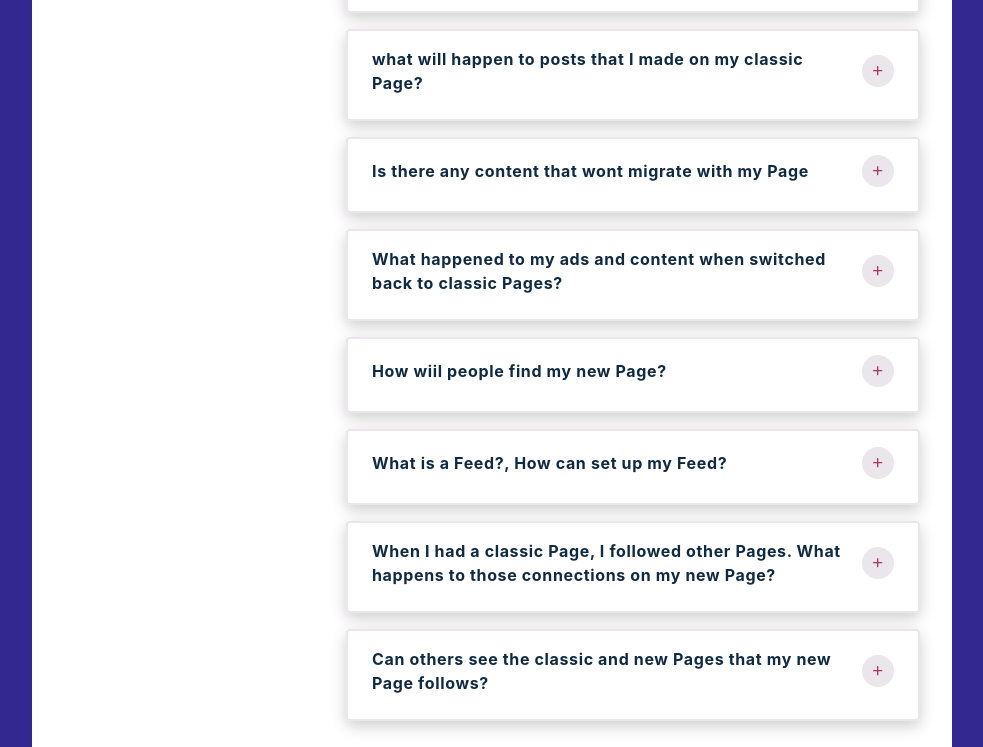
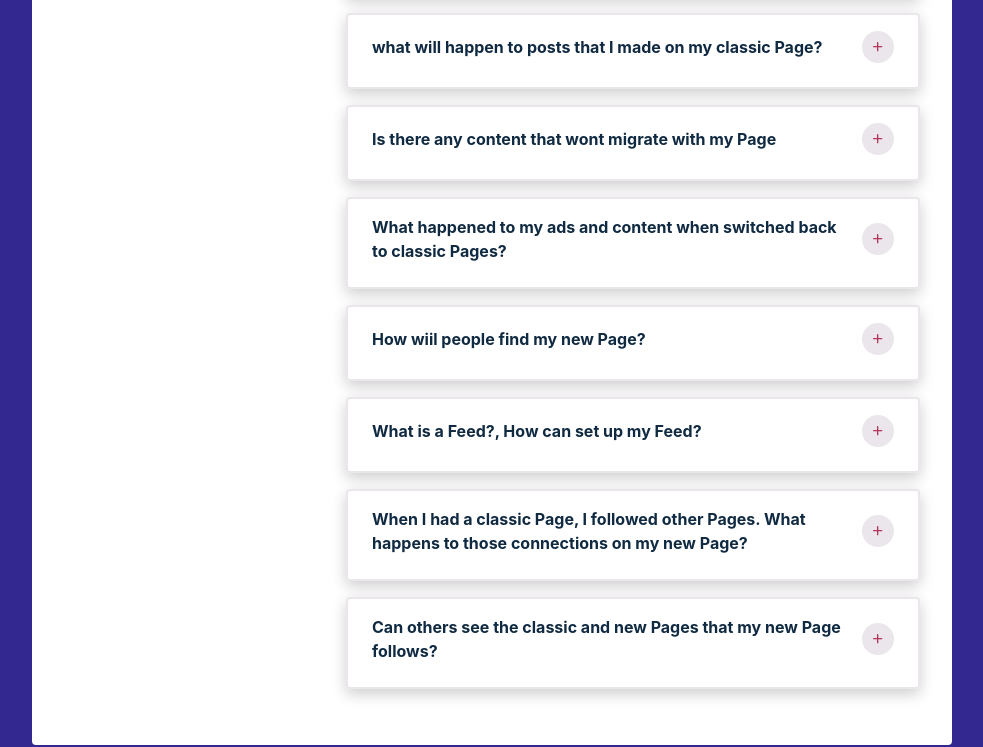
Before and after one commit to Perekada/FAQ, a React app: page / in a window 1280 px wide. Shown: the part 383-1130 px from the top of the page, without its empty margins (148-1131 px from the left). Built offline with nearby package versions, Linux system fonts and the light colour scheme.

Commit message:
new commit

```diff
--- a/src/index.css
+++ b/src/index.css
@@ -45,7 +45,7 @@ Variables
   --clr-green-light: hsl(125, 71%, 66%);
   --clr-black: #222;
   --transition: all 0.3s linear;
-  --spacing: 0.04rem;
+  --spacing: 0.01rem;
   --radius: 0.25rem;
   --light-shadow: 0 5px 15px rgba(0, 0, 0, 0.1);
   --dark-shadow: 0 5px 15px rgba(0, 0, 0, 0.2);
@@ -90,7 +90,7 @@ h1,
 h2,
 h3,
 h4 {
-  letter-spacing: var(--spacing);
+  /* letter-spacing: var(--spacing); */
   text-transform: capitalize;
   line-height: 1.25;
   margin-bottom: 0.75rem;
```
